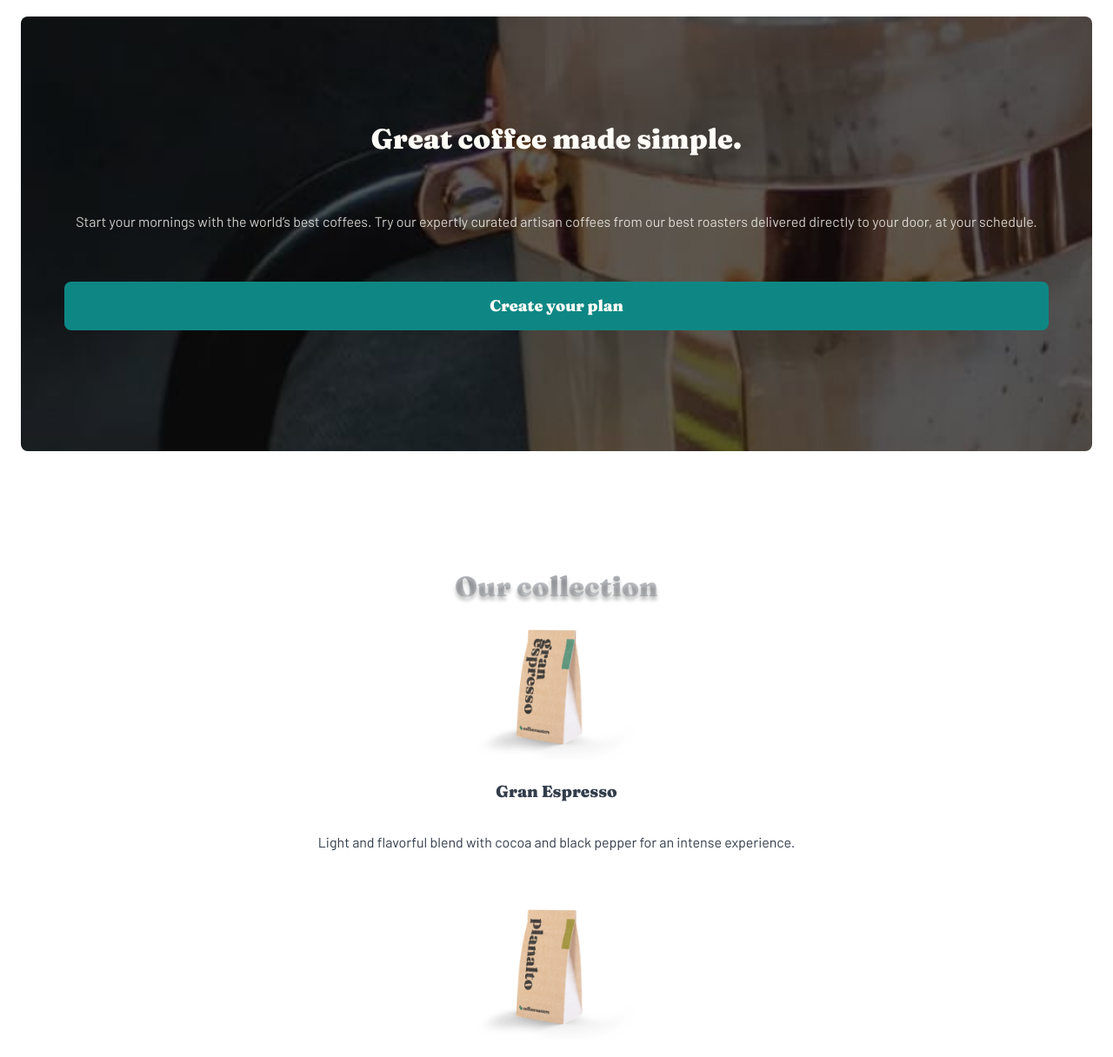
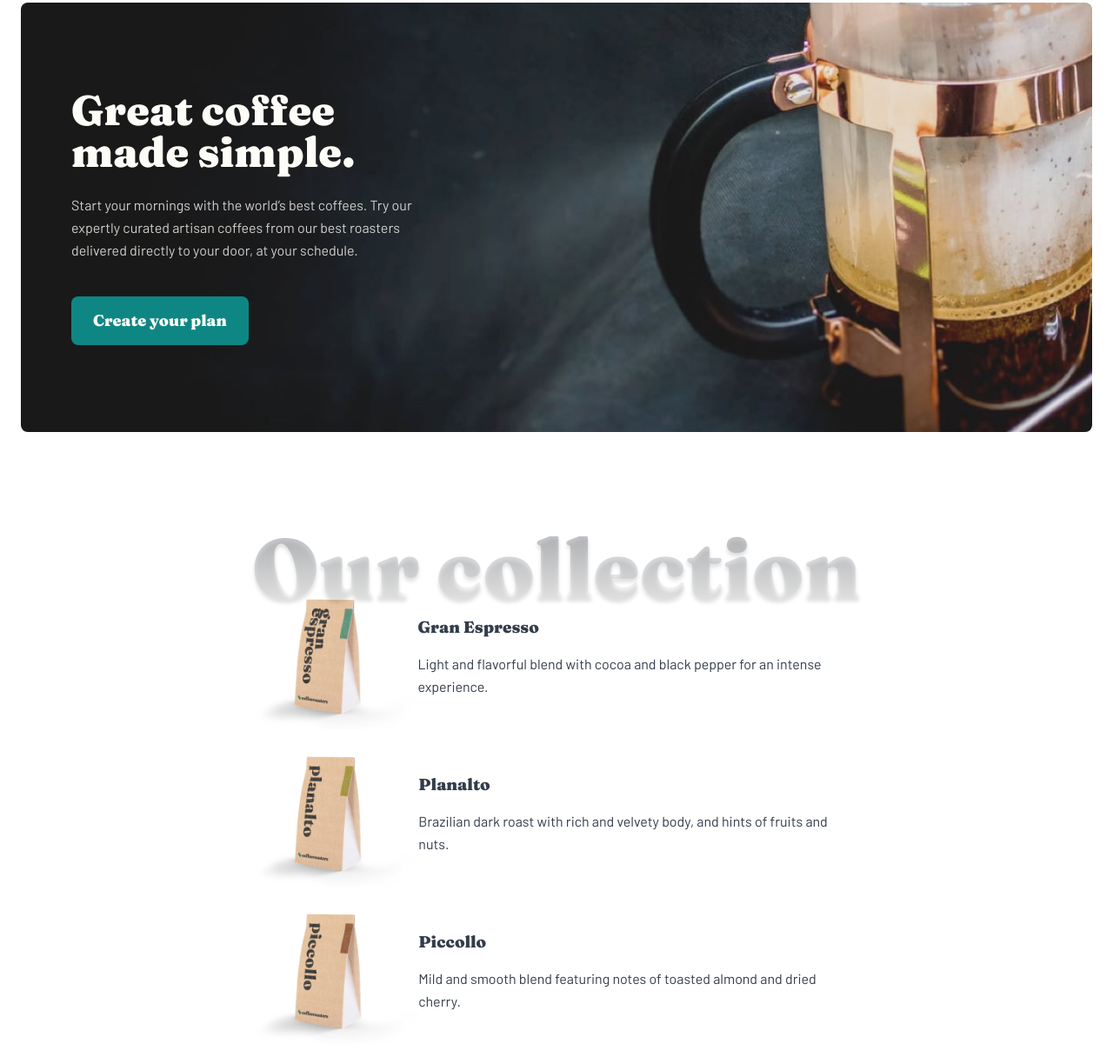
Before and after one commit to mbensa/coffeeroasters, a website: page index.html in a window 1280 px wide. Shown: the part 96-1312 px from the top of the page at 87% size. Drawn offline with Linux system fonts and the light colour scheme.

Commit message:
added styling for tablets

```diff
--- a/index.html
+++ b/index.html
@@ -51,27 +51,53 @@
       <section class="coffee-collection">
         <h2>Our collection</h2>
 
+        <div class="coffee-container">
+          <div class="coffee-packet-container">
             <img
               src="assets/home/desktop/image-gran-espresso.png"
               class="coffee-packet"
               alt="image of gran espresso coffee"
             />
+          </div>
+          <div class="coffee-description-container">
             <h3 class="coffee-title">Gran Espresso</h3>
             <p class="coffee-description">
               Light and flavorful blend with cocoa and black pepper for an intense experience.
             </p>
+          </div>
+        </div>
 
+        <div class="coffee-container">
+          <div class="coffee-packet-container">
             <img src="assets/home/desktop/image-planalto.png" class="coffee-packet" alt="image of planalto coffee" />
+          </div>
+          <div class="coffee-description-container">
             <h3 class="coffee-title">Planalto</h3>
-        <p class="coffee-description">Brazilian dark roast with rich and velvety body, and hints of fruits and nuts.</p>
+            <p class="coffee-description">
+              Brazilian dark roast with rich and velvety body, and hints of fruits and nuts.
+            </p>
+          </div>
+        </div>
 
+        <div class="coffee-container">
+          <div class="coffee-packet-container">
             <img src="assets/home/desktop/image-piccollo.png" class="coffee-packet" alt="image of piccollo coffee" />
+          </div>
+          <div class="coffee-description-container">
             <h3 class="coffee-title">Piccollo</h3>
             <p class="coffee-description">Mild and smooth blend featuring notes of toasted almond and dried cherry.</p>
+          </div>
+        </div>
 
+        <div class="coffee-container">
+          <div class="coffee-packet-container">
             <img src="assets/home/desktop/image-danche.png" class="coffee-packet" alt="image of danche coffee" />
+          </div>
+          <div class="coffee-description-container">
             <h3 class="coffee-title">Danche</h3>
             <p class="coffee-description">Ethiopian hand-harvested blend densely packed with vibrant fruit notes.</p>
+          </div>
+        </div>
       </section>
 
       <section class="why-us">
--- a/scss/_config.scss
+++ b/scss/_config.scss
@@ -31,22 +31,29 @@ $selection-hover: $peach;
 $font-base--size: 1rem;
 $text-line-height: 1.625rem;
 
+//Mixins
+@mixin createPlan {
+  background-color: $bg-green;
+  border-radius: 8px;
+  font-family: $font-family--primary;
+  font-size: 1.125rem;
+  text-align: center;
+  text-decoration: none;
+  color: $primary;
+  padding: 15px 25px;
+}
+
 html {
   font-family: $font-family--secondary;
   font-size: $font-base--size;
   line-height: $text-line-height;
   padding-left: 24px;
   padding-right: 24px;
+}
 
-  .create-plan {
-    background-color: $bg-green;
-    border-radius: 8px;
-    font-family: $font-family--primary;
-    font-size: 1.125rem;
-    text-align: center;
-    text-decoration: none;
-    color: $primary;
-    padding: 15px 25px;
-    margin: 0 50px 100px 50px;
-  }
+h1,
+h2,
+h3,
+p {
+  margin: 0;
 }
--- a/scss/main/_collection.scss
+++ b/scss/main/_collection.scss
@@ -16,28 +16,49 @@
       background: linear-gradient(0deg, rgba(255, 255, 255, 1) 0%, rgba(131, 136, 143, 1) 100%);
       -webkit-background-clip: text;
       -webkit-text-fill-color: transparent;
-      margin: 0 0 13px 0;
+      margin-bottom: 13px;
       line-height: 4.5rem;
+
+      @media (min-width: 768px) {
+        font-size: 6rem;
+        opacity: 0.5;
+        margin: 0;
+      }
     }
 
+    .coffee-container {
+      display: flex;
+      flex-direction: column;
+      align-items: center;
+
+      @media (min-width: 768px) {
+        flex-direction: row;
+        margin: 0 98px;
+        max-width: 700px;
+      }
+
+      .coffee-packet-container {
         .coffee-packet {
           max-height: 150px;
-      margin: 48px 0 24px 0;
-      &:first-of-type {
-        margin-top: 0;
+          margin-bottom: 24px;
         }
+      }
+      .coffee-description-container {
+        text-align: center;
+        color: $text;
+        @media (min-width: 768px) {
+          text-align: left;
         }
 
         .coffee-title {
           margin: 0 0 16px 0;
           font-family: $font-family--primary;
-      color: $text;
-      text-align: center;
         }
 
         .coffee-description {
-      color: $text;
-      text-align: center;
+          margin-bottom: 48px;
         }
       }
     }
+  }
+}
--- a/scss/main/_header.scss
+++ b/scss/main/_header.scss
@@ -6,25 +6,49 @@
   .header {
     background-image: url("../assets/home/mobile/image-hero-coffeepress.jpg");
     background-size: cover;
-    min-height: 500px;
     border-radius: 8px;
     display: flex;
     flex-direction: column;
     margin-bottom: 120px;
+    align-items: center;
+    padding: 100px 24px;
+
+    @media (min-width: 768px) {
+      background-image: url("../assets/home/tablet/image-hero-coffeepress.jpg");
+      align-items: flex-start;
+      padding-left: 58px;
+    }
 
     h1 {
       font-family: $font-family--primary;
       color: $primary;
       text-align: center;
-      padding: 100px 24px 24px 24px;
+      margin-bottom: 24px;
+      font-size: 2.5rem;
       line-height: 2.5rem;
+
+      @media (min-width: 768px) {
+        font-size: 3rem;
+        line-height: 3rem;
+        max-width: 330px;
+        text-align: left;
+      }
     }
 
     p {
       color: $primary;
       text-align: center;
-      padding: 0 24px 40px 24px;
+      margin-bottom: 40px;
       opacity: 0.8;
+
+      @media (min-width: 768px) {
+        text-align: left;
+        max-width: 400px;
+      }
+    }
+
+    .create-plan {
+      @include createPlan;
     }
   }
 }
--- a/scss/main/_how.scss
+++ b/scss/main/_how.scss
@@ -35,5 +35,9 @@
         margin-bottom: 56px;
       }
     }
+
+    .create-plan {
+      @include createPlan;
+    }
   }
 }
--- a/scss/main/_navbar.scss
+++ b/scss/main/_navbar.scss
@@ -28,14 +28,12 @@
     text-align: center;
     display: none;
     padding: 0;
-    margin-bottom: 0;
+    margin: 0;
     &.active {
       display: block;
     }
     @media (min-width: 768px) {
       display: flex;
-      flex-direction: row;
-      justify-content: flex-end;
     }
 
     li {
--- a/scss/main/_why.scss
+++ b/scss/main/_why.scss
@@ -9,20 +9,24 @@
     text-align: center;
     background-color: $bg-black;
     border-radius: 8px;
-    margin-top: 120px;
+    margin-top: 80px;
 
     .why-main {
       h2 {
         font-family: $font-family--primary;
         font-size: 1.75rem;
         color: $primary;
-        padding: 62px 24px 24px 24px;
+        padding: 62px 0 24px 0;
       }
 
       p {
         padding: 0 24px 660px 24px;
         color: $primary;
         opacity: 0.8;
+
+        @media (min-width: 768px) {
+          padding: 0 80px 660px 80px;
+        }
       }
     }
   }
```
Also changed, not shown: css/style.css. Lines whose indentation alone changed are shown as unchanged.
